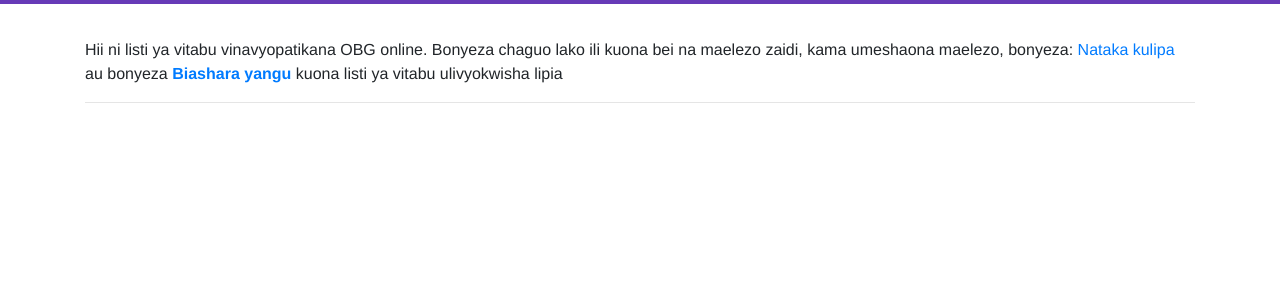
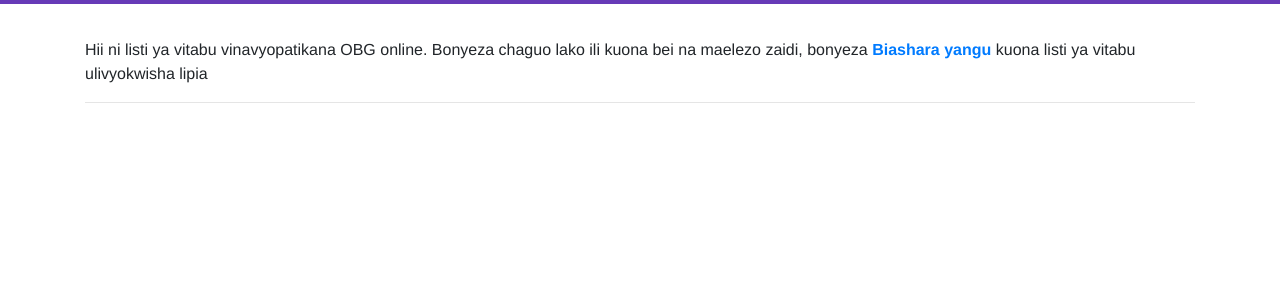
Before and after one commit to obmsuya/himaya, a Django app: page /home/ in a window 1280 px wide. Shown: the part 60-360 px from the top of the page. Run offline with Django 3.2, Linux system fonts and the light colour scheme; data that the repository does not hold is empty; some libraries are stand-ins or nearby versions; some web fonts are replaced.

Commit message:
payment page

```diff
--- a/home/templates/home/index.html
+++ b/home/templates/home/index.html
@@ -15,7 +15,7 @@
 
 
 			  <p>Hii ni listi ya vitabu vinavyopatikana OBG online. Bonyeza chaguo lako ili kuona bei na maelezo zaidi,
-       kama umeshaona maelezo, bonyeza: <a href="{% url 'home:payment'%}"> Nataka kulipa</a> au bonyeza <a href="{% url 'home:chat'%}"><span>Biashara yangu</span></a> kuona listi ya vitabu ulivyokwisha lipia </p>
+     bonyeza <a href="{% url 'home:chat'%}"><span>Biashara yangu</span></a> kuona listi ya vitabu ulivyokwisha lipia </p>
 
 
                 <hr>
```
